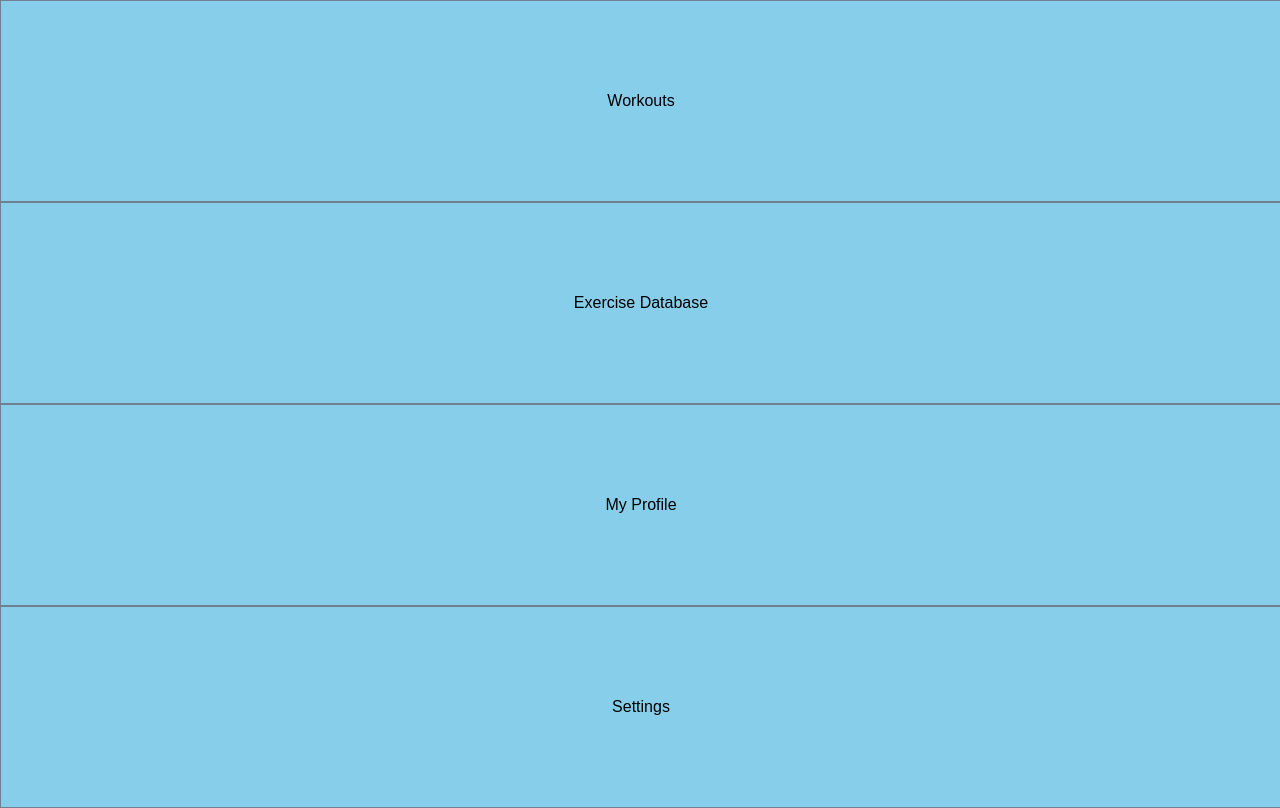
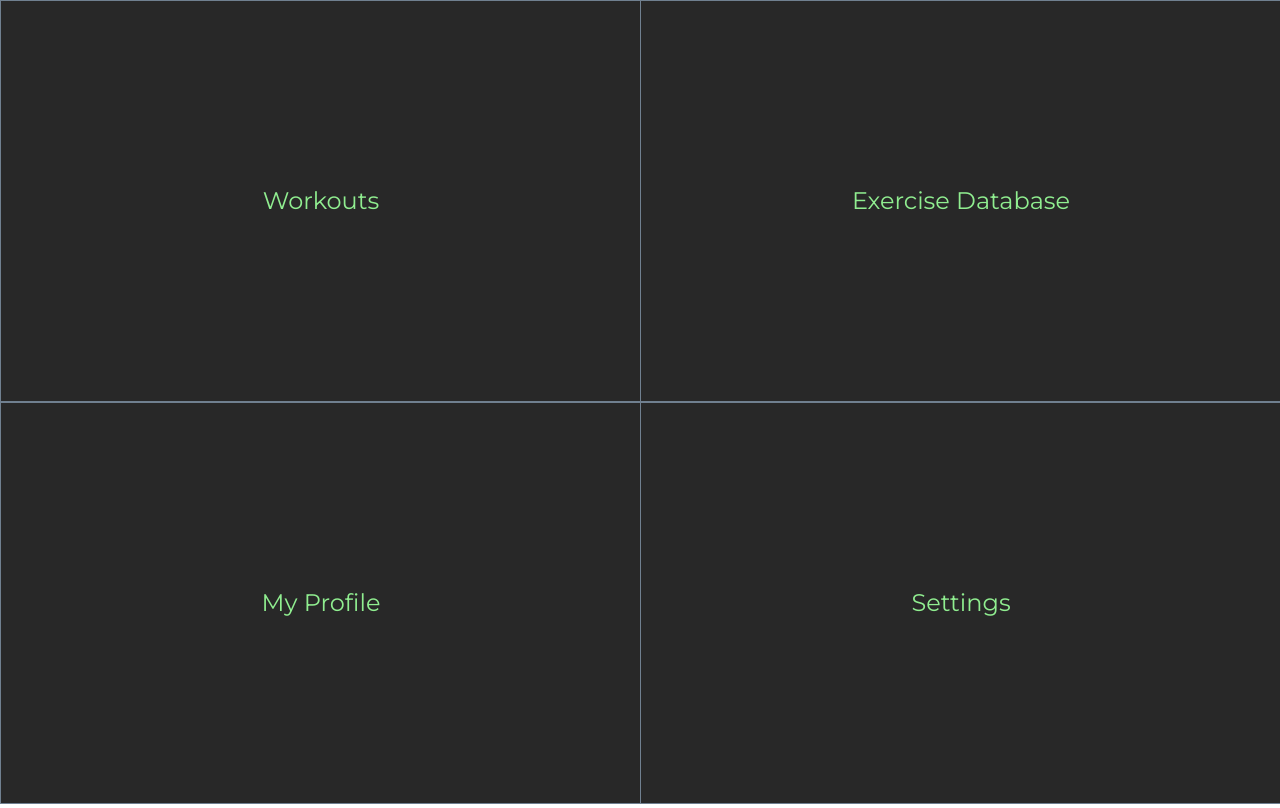
Before and after one commit to chriswillphoto/effthegym, a React app: page / in a window 1280 px wide. Built offline with nearby package versions, Linux system fonts and the light colour scheme.

Commit message:
added new font

```diff
--- a/src/components/Home.css
+++ b/src/components/Home.css
@@ -1,12 +1,17 @@
-
 .home a {
   display: block;
-  height: 25vh;
-  line-height: 25vh;
-  background-color: skyblue;
-  color: black;
+  height: 50vh;
+  font-size: 24px;
+  line-height: 50vh;
+  background-color: rgb(40, 40, 40);
+  color: lightgreen;
   text-align: center;
   text-decoration: none;
   width: 100%;
   border: 1px solid slategrey;
 }
+
+.home {
+  display: grid;
+  grid-template-columns: 1fr 1fr;
+}
--- a/src/index.css
+++ b/src/index.css
@@ -1,10 +1,12 @@
+@import url('https://fonts.googleapis.com/css?family=Montserrat');
+
 * {
   border-collapse: collapse;
 }
 body {
   margin: 0;
   padding: 0;
-  font-family: sans-serif;
+  font-family: "Montserrat", sans-serif;
 }
 .nav {
   height: 30px;
```
